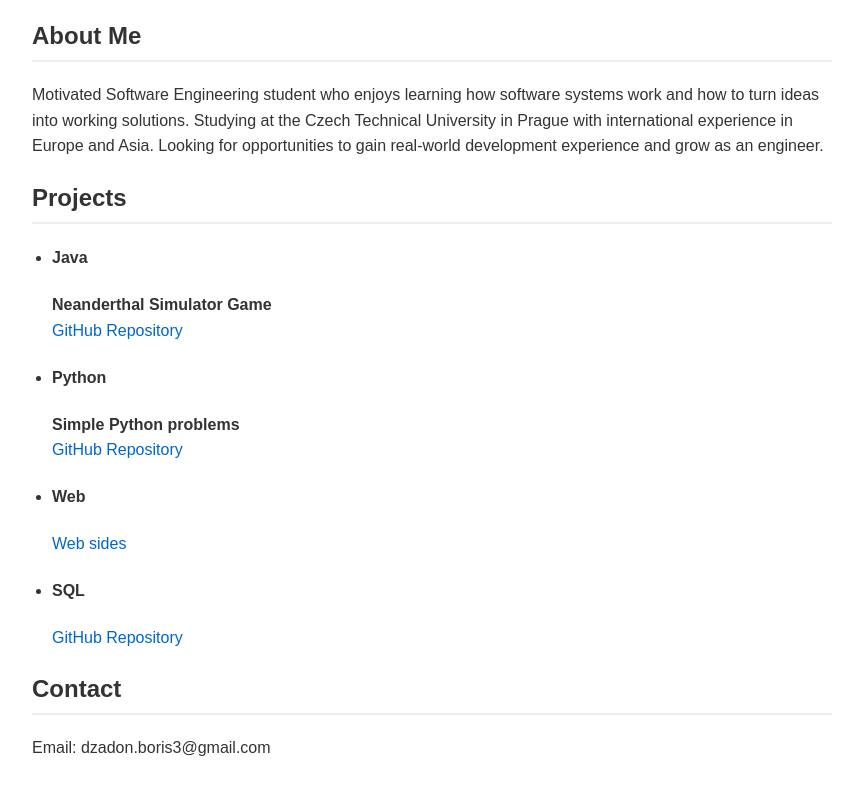
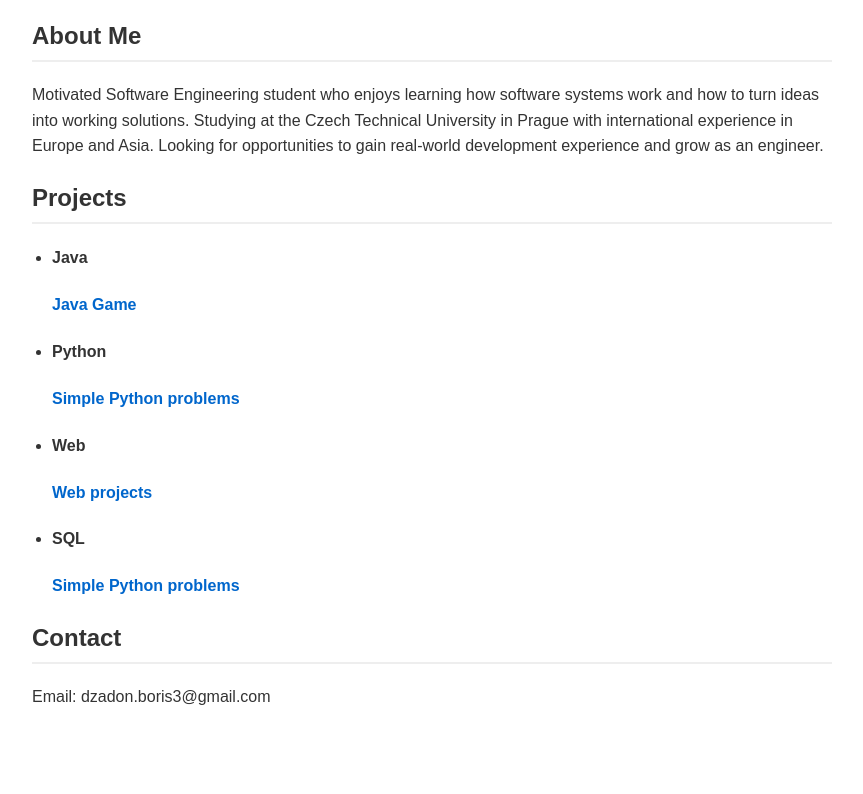
Before and after one commit to Borisko234/BorisDzadon, a plain HTML site: page index.html in a window 1280 px wide. Shown: the part 136-930 px from the top of the page, without its empty margins (208-1071 px from the left). After the commit the page ends 886 px from the top, so only its background shows below. Drawn offline with Linux system fonts and the light colour scheme.

Commit message:
Update links and strong tags in index.html

```diff
--- a/index.html
+++ b/index.html
@@ -51,27 +51,33 @@
             <h4>
               Java
             </h4>
-            <strong>Neanderthal Simulator Game</strong><br>
-            <a href="https://github.com/Borisko234/Java">GitHub Repository</a>
+            <a href="https://github.com/Borisko234/Java">
+                 <strong>Java Game </strong>
+            </a>
         </li>
         <li>
             <h4>
               Python
             </h4>
-            <strong>Simple Python problems</strong><br>
-            <a href="https://github.com/Borisko234/Python">GitHub Repository</a>
+            <a href="https://github.com/Borisko234/Python">
+                <strong>Simple Python problems</strong>
+            </a>
         </li>
         <li>
             <h4>
               Web
             </h4>
-            <a href="https://zwa.toad.cz/~dzadobor/">Web sides</a>
+            <a href="https://zwa.toad.cz/~dzadobor/">
+                <strong>Web projects</strong>
+            </a>
         </li>
         <li>
             <h4>
               SQL
             </h4>
-            <a href="https://github.com/Borisko234/SQL">GitHub Repository</a>
+            <a href="https://github.com/Borisko234/SQL">
+                <strong>Simple Python problems</strong>
+            </a>
         </li>
     </ul>
 
```
